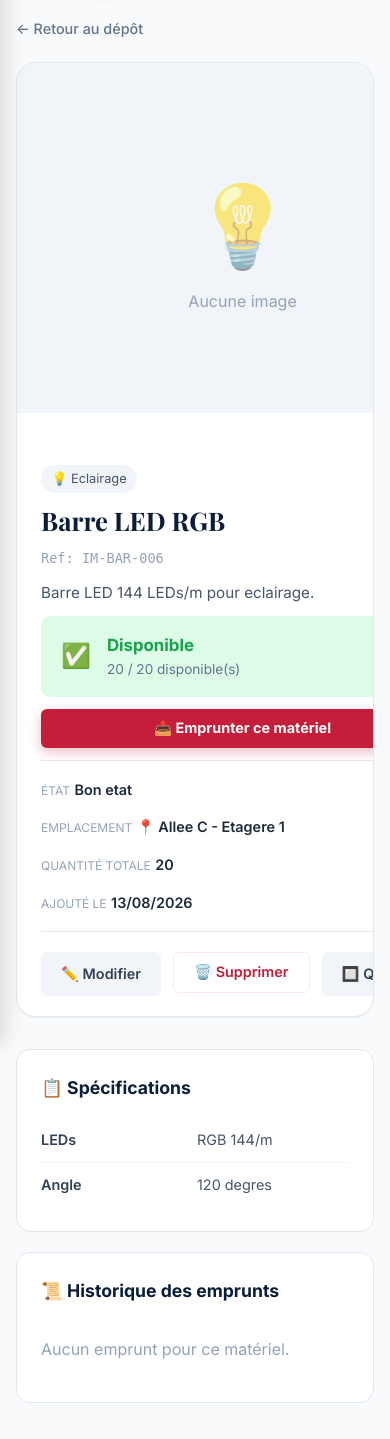
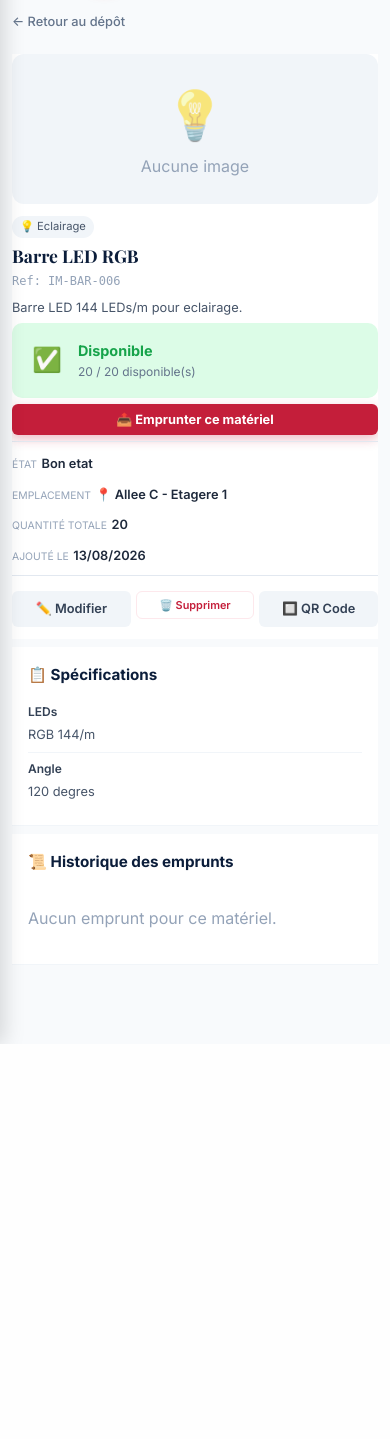
Before and after one commit to firasletaif-ctrl/imagine-inventory, a Flask app: page /equipment/6 in a window 390 px wide. Shown: the part 56-1495 px from the top of the page. After the commit the page ends 1100 px from the top, so only its background shows below. Run offline with Flask 3, Linux system fonts and the light colour scheme; a user stored in the database is signed in; data comes from the database, SQL or seed files in the repository; data that the repository does not hold is empty.

Commit message:
Add files via upload

```diff
--- a/static/css/style.css
+++ b/static/css/style.css
@@ -1102,6 +1102,43 @@ code { background: var(--gray-100); padding: 0.1rem 0.4rem; border-radius: 3px;
     .detail-info { padding: 1.25rem 1.5rem; }
     .stats-row { grid-template-columns: repeat(2, 1fr); }
 }
+@media (max-width: 768px) {
+    .detail-hero { grid-template-columns: 1fr; display: flex; flex-direction: column; border-radius: 0; border: none; box-shadow: none; margin-bottom: .5rem; overflow: visible; gap: 0; }
+    .detail-gallery { min-height: auto; max-height: 220px; border-radius: 12px; overflow: hidden; margin: 0; }
+    .detail-gallery img { max-height: 200px; width: 100%; object-fit: contain; padding: .5rem; }
+    .gallery-placeholder { min-height: 150px; }
+    .gallery-placeholder .placeholder-icon.large { font-size: 3rem; }
+    .gallery-thumbs { overflow-x: auto; flex-wrap: nowrap; gap: .35rem; padding: .5rem; }
+    .gallery-thumb { width: 45px; height: 45px; flex-shrink: 0; }
+    .detail-info { padding: .75rem 0; gap: .4rem; display: flex; flex-direction: column; }
+    .detail-name { font-size: 1.1rem; line-height: 1.2; }
+    .detail-desc { font-size: .8rem; }
+    .detail-ref { font-size: .75rem; }
+    .detail-cat { font-size: .7rem; padding: .15rem .5rem; }
+    .detail-meta-grid { grid-template-columns: 1fr; gap: .3rem; padding: .5rem 0; }
+    .meta-label { font-size: .65rem; }
+    .meta-value { font-size: .8rem; }
+    .detail-actions { flex-direction: column; gap: .4rem; }
+    .detail-actions { display: grid; grid-template-columns: 1fr 1fr 1fr; gap: .3rem; }
+    .detail-actions .btn { width: auto; justify-content: center; font-size: .68rem; padding: .4rem .2rem; white-space: nowrap; }
+    .detail-actions form { width: auto; margin: 0; display: flex; }
+    .detail-actions form .btn { width: 100%; font-size: .68rem; padding: .4rem .2rem; white-space: nowrap; }
+    .detail-actions .btn { justify-content: center; font-size: .8rem; padding: .5rem .8rem; }
+    .avail-box { padding: .6rem .8rem; flex-direction: row; text-align: left; gap: .5rem; }
+    .avail-status { font-size: .9rem; }
+    .avail-qty { font-size: .75rem; }
+    .detail-section { padding: .75rem 0; margin-bottom: .5rem; border: none; border-bottom: 1px solid var(--gray-100); border-radius: 0; box-shadow: none; }
+    .detail-section h2 { font-size: .95rem; margin-bottom: .5rem; }
+    .spec-row { flex-direction: column; gap: .1rem; padding: .4rem 0; }
+    .spec-key { font-size: .75rem; min-width: auto; }
+    .spec-val { font-size: .8rem; }
+    .history-table { font-size: .7rem; }
+    .history-table th, .history-table td { padding: .3rem .25rem; }
+    .history-table th { font-size: .65rem; }
+    .status-badge { font-size: .65rem; padding: .15rem .4rem; }
+    .btn-accent.btn-full { font-size: .8rem; padding: .5rem .7rem; }
+    .breadcrumb a { font-size: .8rem; }
+}
 
 @media (max-width: 768px) {
     .sidebar {
@@ -1121,8 +1158,16 @@ code { background: var(--gray-100); padding: 0.1rem 0.4rem; border-radius: 3px;
     .main-content {
         margin-left: 0;
         max-width: 100vw;
-        padding: 4.5rem 1rem 1rem;
+        padding: 4rem .75rem 1rem;
     }
+    .form-page { max-width: 100%; }
+    .detail-page { overflow-x: hidden; }
+    .detail-section { padding: 1rem; }
+    .spec-row { flex-direction: column; gap: .25rem; }
+    .spec-key { min-width: auto; }
+    .history-table { font-size: .75rem; }
+    .history-table th, .history-table td { padding: .4rem .3rem; }
+    .avail-box { padding: .75rem 1rem; flex-direction: column; text-align: center; }
     .stats-row { grid-template-columns: 1fr 1fr; }
     .equipment-grid { grid-template-columns: 1fr; }
     .search-form { flex-direction: column; }
@@ -1130,6 +1175,12 @@ code { background: var(--gray-100); padding: 0.1rem 0.4rem; border-radius: 3px;
     .borrow-row { flex-direction: column; align-items: flex-start; }
     .flash-container { top: 4rem; right: 0.5rem; left: 0.5rem; }
     .flash-message { max-width: 100%; }
+    .event-card { margin-bottom: .75rem; }
+    .modal { max-width: 95vw; margin: 0 .5rem; }
+    .modal-body { padding: .75rem 1rem; }
+    .modal-header { padding: .75rem 1rem; }
+    .modal-footer { padding: .75rem 1rem; }
+    .form-row { grid-template-columns: 1fr; }
     .footer-info { flex-direction: column; text-align: center; }
 }
 
```
